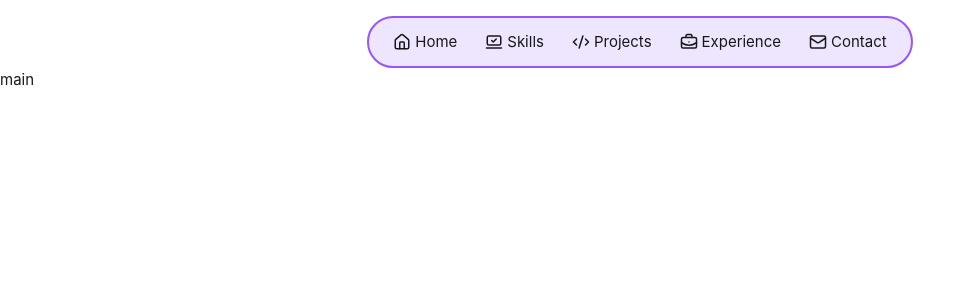
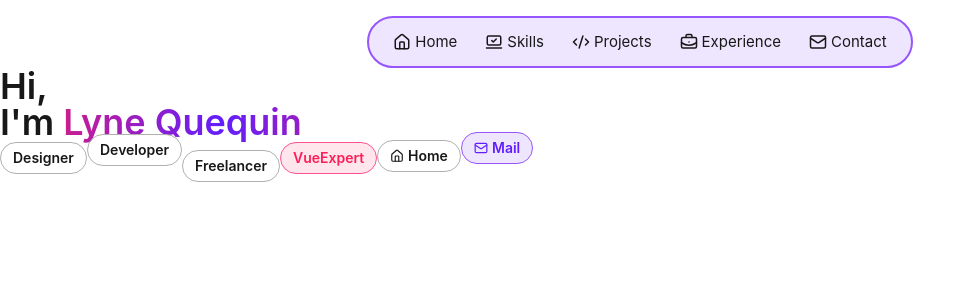
Before and after one commit to LyneQ/portfolio-v2, a Vue app: page / in a window 1280 px wide. Shown: the top 300 px of the page, without its empty margins (0-976 px from the left). Built offline with nearby package versions, Linux system fonts and the light colour scheme.

Commit message:
Add `Who` section and reusable `Badge` component with animations and styles

```diff
--- a/src/assets/_variables.scss
+++ b/src/assets/_variables.scss
@@ -39,6 +39,7 @@ $v-border-style: solid;
 
 $v-border-radius: 10px;
 $v-border-radius-small: 5px;
+$v-border-radius-medium: 8px;
 $v-border-radius-large: 20px;
 $v-border-radius-circle: 9999px;
 
--- /dev/null
+++ b/src/components/home/Who.vue
@@ -0,0 +1,51 @@
+<script setup lang="ts">
+
+import Badge from "@/components/utils/Badge.vue";
+</script>
+
+<template>
+  <div class="who-wrapper">
+    <h2>Hi,</h2>
+    <h2>I'm <span class="human-name">Lyne Quequin</span></h2>
+  </div>
+
+  <Badge text="Designer"                    />
+  <Badge text="Developer" animate           />
+  <Badge text="Freelancer" animate reverse   />
+  <Badge text="VueExpert" color="secondary" />
+  <Badge text="Home"    IconName="IconHouse" />
+  <Badge text="Mail"    IconName="IconMail" animate color="primary" />
+</template>
+
+<style scoped lang="scss">
+@use '@/assets/_variables' as *;
+
+
+.who-wrapper {
+  font-size: 1.5rem;
+
+  h2, .human-name {
+    font-weight: 600;
+    line-height: 1;
+  }
+}
+
+.human-name {
+  background-image: -webkit-linear-gradient(to right, $c-primary, $c-secondary, $c-primary);
+  background-image: linear-gradient(to right, $c-primary, $c-secondary, $c-primary);
+  -webkit-background-clip: text;
+  -webkit-text-fill-color: transparent;
+  background-size: 200% auto;
+  animation: slide 3s linear infinite;
+}
+
+@keyframes slide {
+  to {
+    background-position: 200% center;
+  }
+  from {
+    background-position: 0 center;
+  }
+}
+
+</style>
--- /dev/null
+++ b/src/components/utils/Badge.vue
@@ -0,0 +1,102 @@
+<script setup lang="ts">
+import { defineProps, computed } from 'vue'
+
+// @ts-ignore
+const iconModules = import.meta.glob('@/components/icons/*.vue', { eager: true })
+const iconsMap: Record<string, any> = {}
+for (const path of Object.keys(iconModules)) {
+  const name = path.split('/').pop()!.replace('.vue', '')
+  iconsMap[name] = iconModules[path].default
+}
+
+const props = defineProps<{
+  text: string
+  animate?: boolean
+  reverse?: boolean
+  color?: string       // "primary", "secondary", "white",
+  IconName?: string
+}>()
+
+const Icon = computed(() => props.IconName ? iconsMap[props.IconName] : null)
+const colorClass = computed(() => props.color ? `badge--${props.color}` : '')
+</script>
+
+<template>
+  <span
+      class="badge"
+      :class="[
+      colorClass,
+      { 'bounce-up':   props.animate && !props.reverse,
+        'bounce-down': props.animate && props.reverse }
+    ]"
+  >
+    <component v-if="Icon" :is="Icon" class="badge-icon" />
+    {{ text }}
+  </span>
+</template>
+
+<style scoped lang="scss">
+@use '@/assets/_variables' as *;
+
+// default gray
+.badge {
+  display: inline-flex;
+  align-items: center;
+  gap: 0.25rem;
+  padding: 0.25rem 0.75rem;
+  border: $v-border-width $v-border-style #b0b0b0;
+  border-radius: $v-border-radius-circle;
+  font-weight: 600;
+  font-size: 0.875rem;
+
+  -webkit-font-smoothing: antialiased;
+  -moz-osx-font-smoothing: grayscale;
+  backface-visibility: hidden;
+  transform: translateZ(0);
+  will-change: transform;
+}
+
+
+.badge--primary {
+  background-color: $c-primary-opacity;
+  border-color:   $c-primary-soft;
+  color:          $c-primary;
+}
+.badge--secondary {
+  background-color: rgba($c-secondary, 0.11);
+  border-color:     $c-secondary-soft;
+  color:            $c-secondary;
+}
+.badge--white {
+  background-color: $c-white-opacity;
+  border-color:     $c-white-soft;
+  color:            $c-white;
+}
+.badge--black {
+  background-color: rgba($c-black, 0.11);
+  border-color:     $c-black-soft;
+  color:            $c-black;
+}
+
+.badge-icon {
+  width: 1em;
+  height: 1em;
+  stroke: currentColor;
+}
+
+.bounce-up {
+  animation: bounce-up 10s ease-in-out infinite;
+}
+.bounce-down {
+  animation: bounce-down 10s ease-in-out infinite;
+}
+
+@keyframes bounce-up {
+  0%,100% { transform: translateY(0) }
+  50%     { transform: translate3d(0, -8px, 0) }
+}
+@keyframes bounce-down {
+  0%,100% { transform: translateY(0) }
+  50%     { transform: translate3d(0, 8px, 0) }
+}
+</style>
--- a/src/route/MainView.vue
+++ b/src/route/MainView.vue
@@ -1,9 +1,10 @@
 <script setup lang="ts">
 
+import Who from "@/components/home/Who.vue";
 </script>
 
 <template>
-main
+  <Who />
 </template>
 
 <style scoped lang="scss">
```
